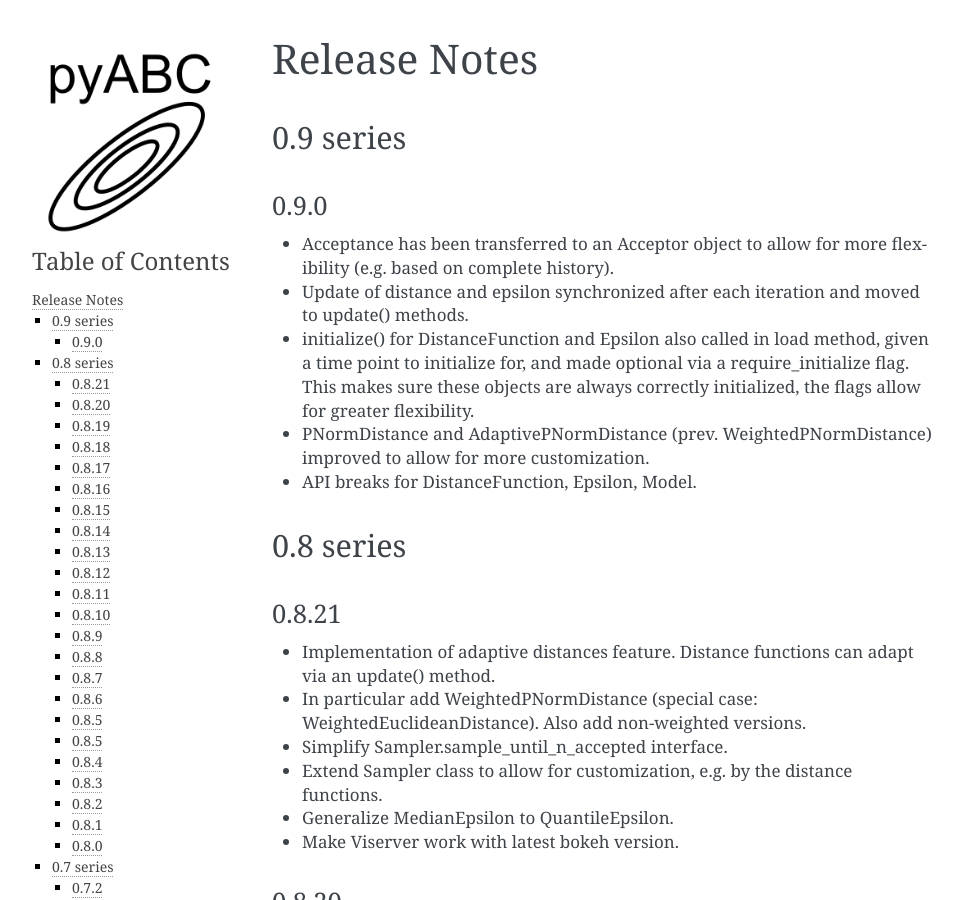
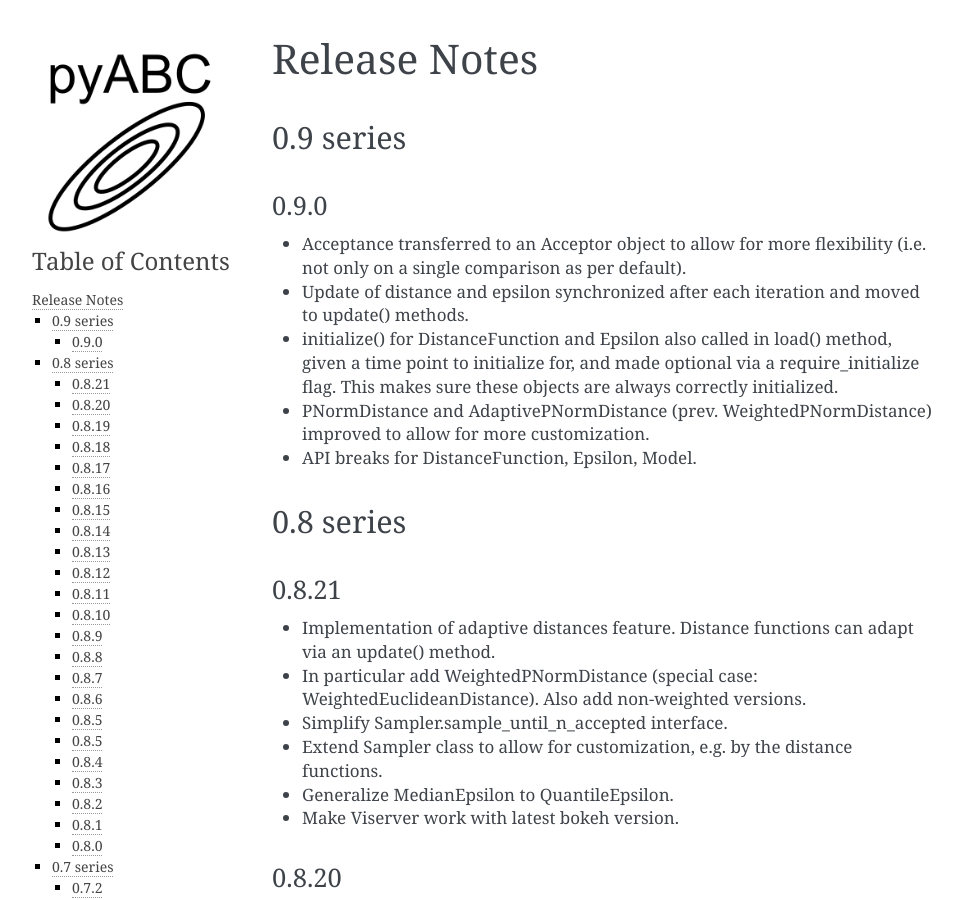
Before and after one commit to ICB-DCM/pyABC, a Sphinx documentation site: the page built from doc/releasenotes.rst, in a window 1280 px wide and 900 px high. Shown: the whole window, without its empty margins (148-1110 px from the left). Built offline with Sphinx 7.4.7, drawn with Linux system fonts in a browser that asks for light colours; pages that are not in the unit, such as notebooks, are missing from menus.

Commit message:
detsamma

```diff
--- a/doc/releasenotes.rst
+++ b/doc/releasenotes.rst
@@ -9,14 +9,14 @@ Release Notes
 0.9.0
 -----
 
-* Acceptance has been transferred to an Acceptor object to allow for more
-  flexibility (e.g. based on complete history).
+* Acceptance transferred to an Acceptor object to allow for more
+  flexibility (i.e. not only on a single comparison as per default).
 * Update of distance and epsilon synchronized after each iteration and moved
   to update() methods.
-* initialize() for DistanceFunction and Epsilon also called in load method,
+* initialize() for DistanceFunction and Epsilon also called in load() method,
   given a time point to initialize for, and made optional via a
   require_initialize flag. This makes sure these objects are always correctly
-  initialized, the flags allow for greater flexibility.
+  initialized.
 * PNormDistance and AdaptivePNormDistance (prev. WeightedPNormDistance)
   improved to allow for more customization.
 * API breaks for DistanceFunction, Epsilon, Model.
```
